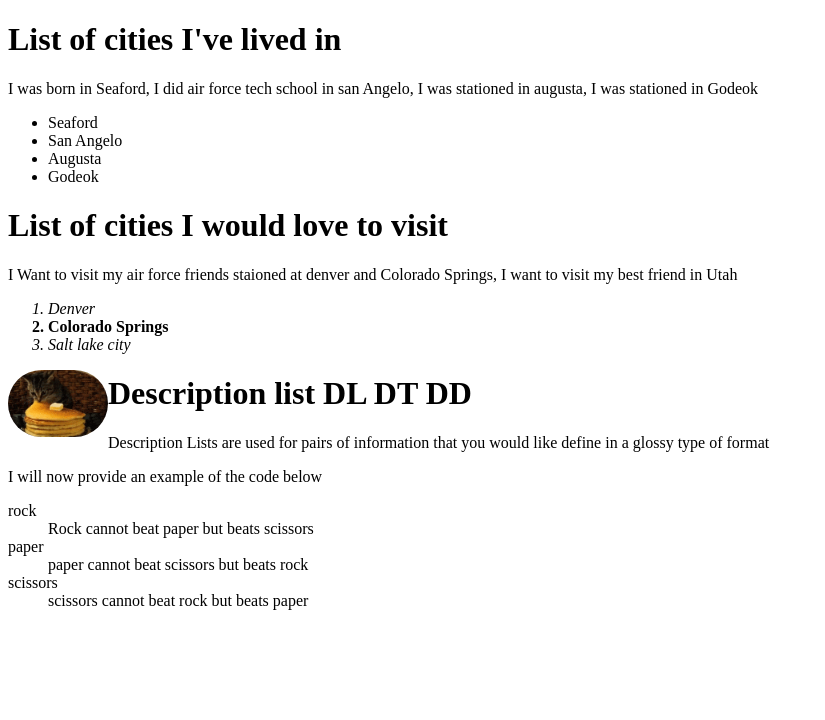
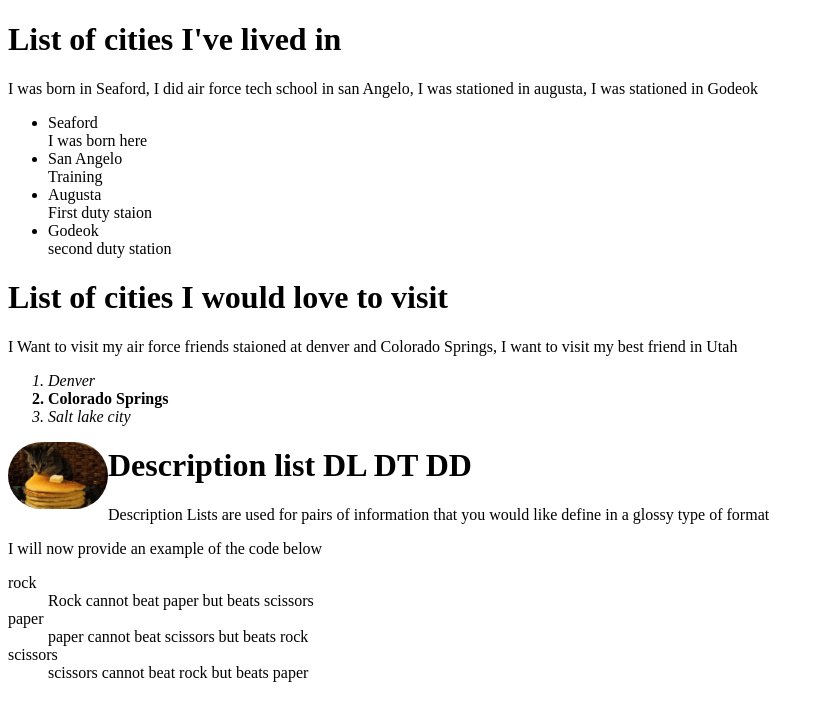
Before and after one commit to Jonferro4/Gitrepos, a plain HTML site: page Cities.html in a window 1280 px wide. Shown: the whole page, without its empty margins (0-825 px from the left). Drawn offline with Linux system fonts and the light colour scheme.

Commit message:
changes made

```diff
--- a/Cities.html
+++ b/Cities.html
@@ -2,20 +2,20 @@
 <h1>List of cities I've lived in</h1>
     <p>I was born in Seaford, I did air force tech school in san Angelo, I was stationed in augusta, I was stationed in Godeok</p>
     <ul>
-        <li> Seaford</li><span></span>
-        <li>San Angelo</li>
-        <li>Augusta</li>
-        <li>Godeok</li>
+        <li> Seaford</li><span> I was born here</span>
+        <li>San Angelo</li><span> Training</span>
+        <li>Augusta</li><span> First duty staion</span>
+        <li>Godeok</li><span> second duty station</span>
     </ul>
 
 
 <h1>List of cities I would love to visit</h1>
     <p>I Want to visit my air force friends staioned at denver and Colorado Springs, I want to visit my best friend in Utah</p>
-    <ol>
-        <em><li>Denver</li></em>
-        <b><li>Colorado Springs</li></strong></b>
-        <em><li>Salt lake city</li></em>
-    </ol>
+        <ol>
+            <em><li>Denver</li></em>
+            <b><li>Colorado Springs</li></strong></b>
+            <em><li>Salt lake city</li></em>
+        </ol>
 
 
 <style>
```
